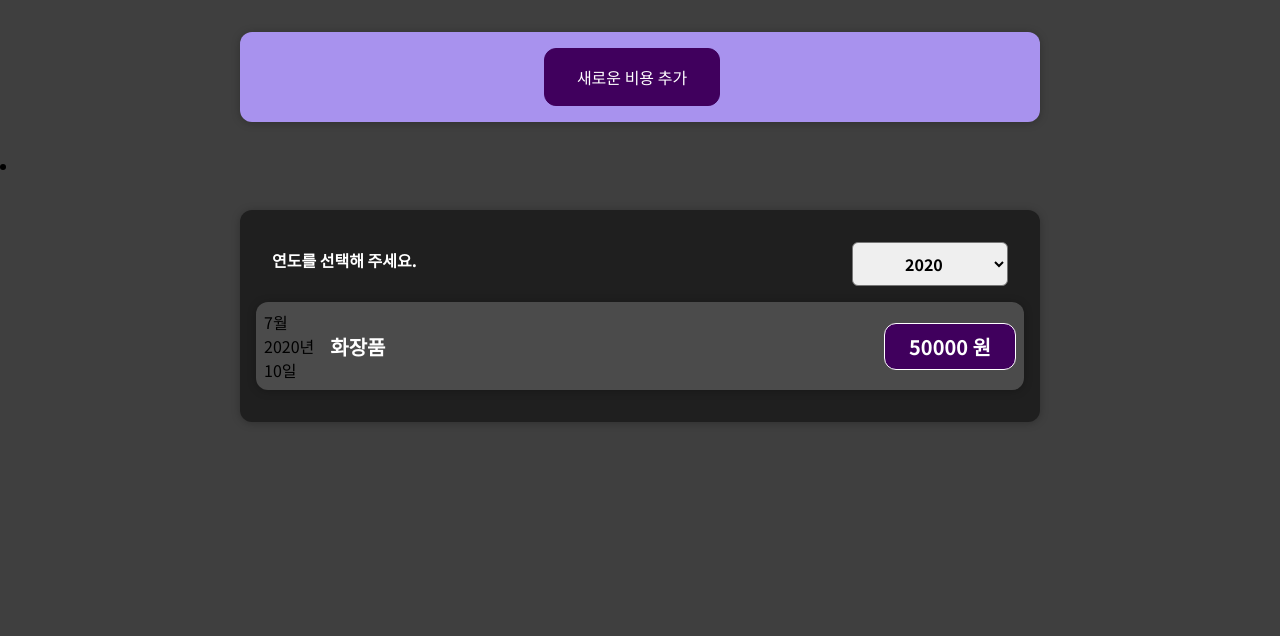
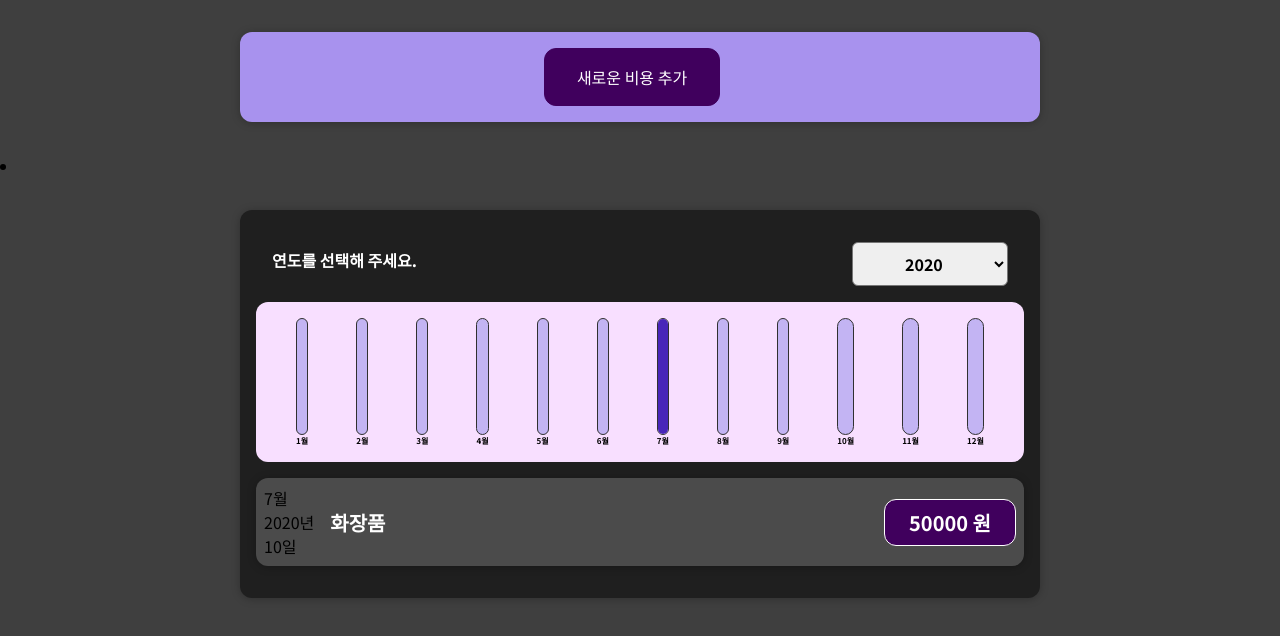
Before and after one commit to qhrdmaaksen/CostTrackerSideProject, a React (Create React App) app: page / in a window 1280 px wide. Shown: the top 636 px of the page. Built offline with nearby package versions, Linux system fonts and the light colour scheme.

Commit message:
AddUpdate: ExpensesChart.js add(월별 비용 합계 출력 컴포넌트), Update: 비용 별 차트 봉의 값 설정 및 출력 로직 완료 정상 출력 확인 커밋

```diff
--- a/src/components/Chart/Chart.js
+++ b/src/components/Chart/Chart.js
@@ -3,13 +3,15 @@
 import ChartBar from './ChartBar'
 
 const Chart = (props) => {
+	const dataPointValues = props.dataPoints.map(dataPoint => dataPoint.value)
+	const totalMaximum = Math.max(...dataPointValues)
 	return (
 			<div className="chart">
 				{props.dataPoints.map((dataPoint) => (
 						<ChartBar value={dataPoint.value}
-											maxValue={null}
+											maxValue={totalMaximum}
 											key={dataPoint.label}
-											lebel={dataPoint.label}
+											label={dataPoint.label}
 						/>
 				))}
 			</div>
--- a/src/components/Chart/ChartBar.js
+++ b/src/components/Chart/ChartBar.js
@@ -3,15 +3,17 @@
 
 const ChartBar = (props) => {
 	let barFillHeight = '0%';
-	if (props.max > 0) {
+
+	if (props.maxValue > 0) {
 		barFillHeight = Math.round((props.value / props.maxValue) * 100) + '%';
 	}
 	return (
 			<div className="chart-bar">
 				<div className="chart-bar__inner">
-					<div className="chart-bar__fill" style={{height: barFillHeight}}>
-
-					</div>
+					<div
+							className="chart-bar__fill"
+							style={{height: barFillHeight}}
+					></div>
 				</div>
 				<div className="chart-bar__label">{props.label}</div>
 			</div>
--- a/src/components/Expenses/Expenses.js
+++ b/src/components/Expenses/Expenses.js
@@ -3,6 +3,7 @@
 import './Expenses.css'
 import ExpensesFilter from '../NewExpense/ExpensesFilter'
 import ExpensesList from "./ExpensesList";
+import ExpensesChart from "./ExpensesChart";
 
 const Expenses = (props) => {
 	const [filteredYear, setFilteredYear] = useState('2020')
@@ -14,14 +15,15 @@
 		console.log(selectedYear);
 	}
 	// ---- 선택된 연도에 따른 데이터 출력 함수 ----
-	const filteredExpenses = props.items.filter((selectedYear) => {
-		return selectedYear.date.getFullYear().toString() === filteredYear;
+	const filteredExpenses = props.items.filter((expense) => {
+		return expense.date.getFullYear().toString() === filteredYear;
 	})
 
 	return (
 			<li>
 				<Card className='expenses'>
 					<ExpensesFilter selected={filteredYear} onChangeFilter={filterChangeHandler}/>
+					<ExpensesChart expenses={filteredExpenses} />
 					<ExpensesList items={filteredExpenses}/>
 				</Card>
 			</li>
--- /dev/null
+++ b/src/components/Expenses/ExpensesChart.js
@@ -0,0 +1,27 @@
+import React from 'react';
+import Chart from '../Chart/Chart'
+
+const ExpensesChart = (props) => {
+	const chartDataPoints = [
+		{label: '1월', value: 0},
+		{label: '2월', value: 0},
+		{label: '3월', value: 0},
+		{label: '4월', value: 0},
+		{label: '5월', value: 0},
+		{label: '6월', value: 0},
+		{label: '7월', value: 0},
+		{label: '8월', value: 0},
+		{label: '9월', value: 0},
+		{label: '10월', value: 0},
+		{label: '11월', value: 0},
+		{label: '12월', value: 0},
+	];
+	// 각 월 별 비용 합산
+	for (const expense of props.expenses) {
+		const expenseMonth = expense.date.getMonth()
+		chartDataPoints[expenseMonth].value += expense.amount;
+	}
+
+	return <Chart dataPoints={chartDataPoints}/>
+}
+export default ExpensesChart;
--- a/src/components/NewExpense/ExpenseForm.js
+++ b/src/components/NewExpense/ExpenseForm.js
@@ -45,7 +45,7 @@
 		event.preventDefault();
 		const expenseData = {
 			title: enteredTitle,
-			amount: enteredAmount,
+			amount: +enteredAmount,
 			date: new Date(enteredDate),
 		}
 		console.log(expenseData)
```
Also changed, not shown: 1 other file (tests, documents, lock files or other folders).
